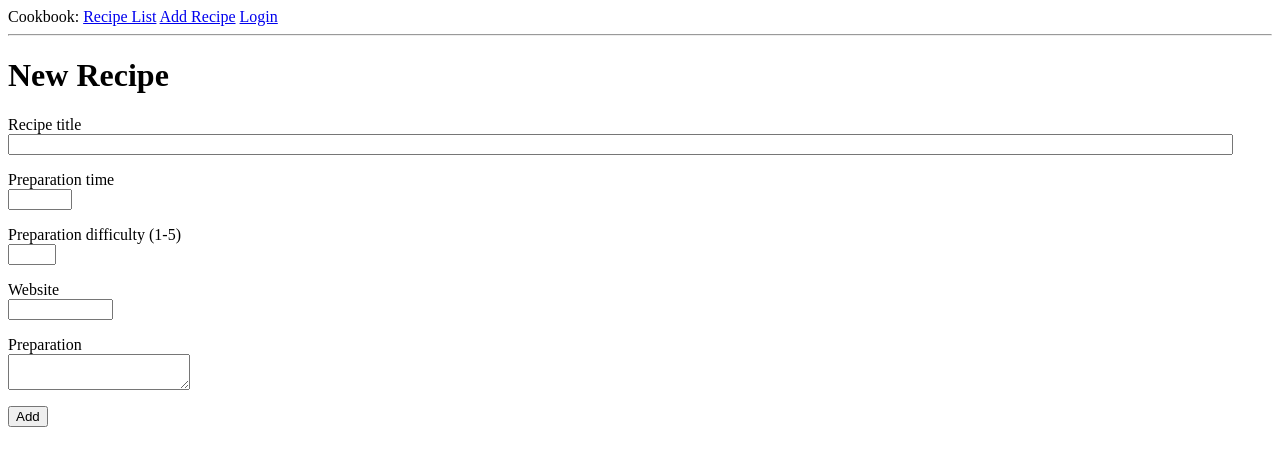
After one commit to pgarr/dinner-roulette, a Flask app: page /new in a window 1280 px wide. The commit adds this page. Shown: the top 466 px of the page. Run offline with Flask 2, Linux system fonts and the light colour scheme.

Commit message:
list of recipes, recipe, alpha recipe form. recipe model updated, templates updated and added

```diff
--- a/flask-app/app/main/forms.py
+++ b/flask-app/app/main/forms.py
@@ -1,8 +1,19 @@
 from flask_wtf import FlaskForm
-from wtforms import StringField, PasswordField, BooleanField, SubmitField
-from wtforms.validators import DataRequired, Email, EqualTo, ValidationError
+from wtforms import StringField, PasswordField, BooleanField, SubmitField, TextAreaField, IntegerField
+from wtforms.validators import DataRequired, Email, EqualTo, ValidationError, URL, NumberRange, Optional
 
 from app.models import User
+
+
+class RecipeForm(FlaskForm):
+    recipe_name = StringField('Recipe title', validators=[DataRequired()])
+    time = IntegerField('Preparation time', validators=[Optional(), NumberRange(1, 999)])
+    difficulty = IntegerField('Preparation difficulty (1-5)',
+                              validators=[Optional(), NumberRange(1, 5)])  # TODO: Powiązać z ładnym selectorem
+    preparation = TextAreaField('Preparation')
+    link = StringField('Website', validators=[Optional(), URL()])
+    # TODO: dynamicznie dodawane ingredientsy
+    submit = SubmitField('Add')
 
 
 class LoginForm(FlaskForm):
--- a/flask-app/app/main/routes.py
+++ b/flask-app/app/main/routes.py
@@ -4,14 +4,33 @@ from werkzeug.urls import url_parse
 
 from app import db
 from app.main import bp
-from app.main.forms import LoginForm, RegistrationForm
-from app.models import User
+from app.main.forms import LoginForm, RegistrationForm, RecipeForm
+from app.models import User, Recipe
 
 
 @bp.route('/')
 @bp.route('/index')
 def index():
-    return render_template('index.html', title='Home Page')
+    recipes = Recipe.query.all()
+    return render_template('index.html', title='Home Page', recipes=recipes)
+
+
+@bp.route('/recipe/<int:pk>', methods=['GET'])
+def recipe(pk):
+    rcp = Recipe.query.get(pk)
+    if not rcp:
+        return redirect(url_for('main.index'))  # TODO: powinien być jakiś błąd
+    return render_template('recipe.html', title=rcp.name, recipe=rcp)
+
+
+@bp.route('/new', methods=['GET', 'POST'])
+def new():
+    form = RecipeForm()
+    if form.validate_on_submit():
+        # TODO: dodaj przepis
+        flash('Recipe added!')
+        return redirect(url_for('main.index'))  # TODO: powinno wyświetlać ten przepis
+    return render_template('new-recipe.html', title='New Recipe', form=form)
 
 
 @bp.route('/login', methods=['GET', 'POST'])
--- a/flask-app/app/models.py
+++ b/flask-app/app/models.py
@@ -33,9 +33,12 @@ class Recipe(db.Model):
 
     id = db.Column(db.Integer, primary_key=True)
     name = db.Column(db.String(100), nullable=False)
+    time = db.Column(db.Integer)
+    difficulty = db.Column(db.Integer)
+    # attributes = db.relationship # one to many - attribute table
+    user_id = db.Column(db.Integer, db.ForeignKey('user.id'))
     detail = db.relationship("RecipeDetail", uselist=False, back_populates="recipe", cascade="all, delete-orphan")
     ingredients = db.relationship('RecipeIngredient', lazy="dynamic", cascade="all, delete-orphan")
-    user_id = db.Column(db.Integer, db.ForeignKey('user.id'))
 
     def __repr__(self):
         return '<Recipe {}>'.format(self.name)
--- a/flask-app/app/templates/base.html
+++ b/flask-app/app/templates/base.html
@@ -9,11 +9,13 @@
     <body>
         <div>
             Cookbook:
-            <a href="{{ url_for('main.index') }}">Home</a>
+            <a href="{{ url_for('main.index') }}">Recipe List</a>
+            <a href="{{ url_for('main.new') }}">Add Recipe</a>
             {% if current_user.is_anonymous %}
                 <a href="{{ url_for('main.login') }}">Login</a>
             {% else %}
                 <a href="{{ url_for('main.logout') }}">Logout</a>
+                <span>{{ current_user.username }}</span>
             {% endif %}
         </div>
         <hr>
--- /dev/null
+++ b/flask-app/app/templates/new-recipe.html
@@ -0,0 +1,44 @@
+{% extends "base.html" %}
+
+{% block content %}
+    <h1>New Recipe</h1>
+    <form action="" method="post">
+        {{ form.hidden_tag() }}
+        <p>
+            {{ form.recipe_name.label }}<br>
+            {{ form.recipe_name(size=150) }}<br>
+            {% for error in form.recipe_name.errors %}
+                <span style="color: red;">[{{ error }}]</span>
+            {% endfor %}
+        </p>
+        <p>
+            {{ form.time.label }}<br>
+            {{ form.time(size=10) }}<br>
+            {% for error in form.time.errors %}
+                <span style="color: red;">[{{ error }}]</span>
+            {% endfor %}
+        </p>
+        <p>
+            {{ form.difficulty.label }}<br>
+            {{ form.difficulty(size=10) }}<br>
+            {% for error in form.difficulty.errors %}
+                <span style="color: red;">[{{ error }}]</span>
+            {% endfor %}
+        </p>
+        <p>
+            {{ form.link.label }}<br>
+            {{ form.link(size=10) }}<br>
+            {% for error in form.link.errors %}
+                <span style="color: red;">[{{ error }}]</span>
+            {% endfor %}
+        </p>
+        <p>
+            {{ form.preparation.label }}<br>
+            {{ form.preparation(size=150) }}<br>
+            {% for error in form.preparation.errors %}
+                <span style="color: red;">[{{ error }}]</span>
+            {% endfor %}
+        </p>
+        <p>{{ form.submit() }}</p>
+    </form>
+{% endblock %}
```
Also changed, not shown: flask-app/app/templates/index.html (+34 -1 lines), flask-app/app/templates/recipe.html (added, +44 -0 lines).
